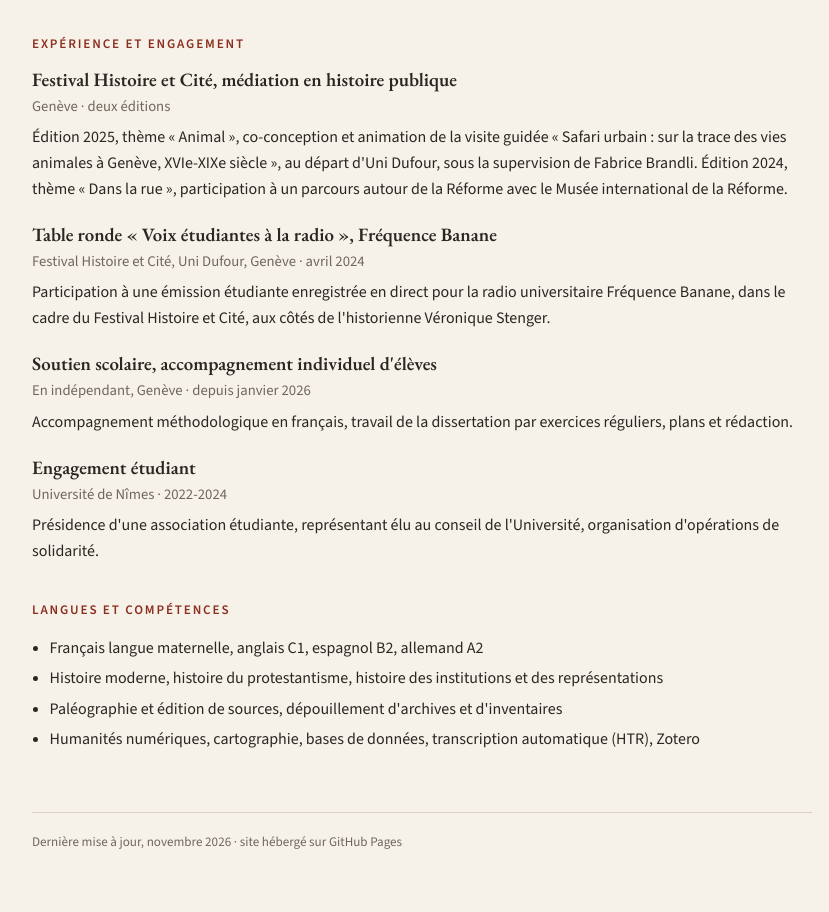
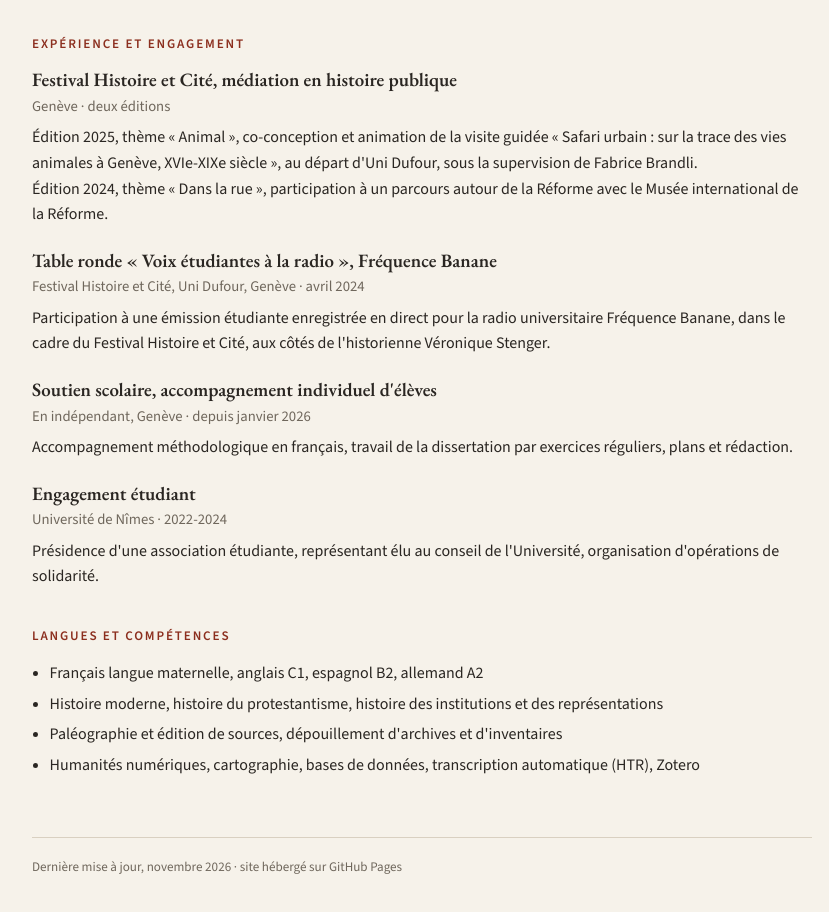
Before and after one commit to remypalatan/remypalatan.github.io, a plain HTML site: page index.html in a window 1280 px wide. Shown: the part 2008-2920 px from the top of the page, without its empty margins (218-1047 px from the left). Drawn offline with nearby package versions, Linux system fonts and the light colour scheme.

Commit message:
Improve readability of event descriptions in index.htmlSeparer les deux editions du festival en deux paragraphes
Split the description of the 2025 and 2024 editions into separate paragraphs for better readability.

```diff
--- a/index.html
+++ b/index.html
@@ -156,7 +156,7 @@
     <div class="item">
       <h3>Festival Histoire et Cité, médiation en histoire publique</h3>
       <p class="meta">Genève · deux éditions</p>
-      <p>Édition 2025, thème « Animal », co-conception et animation de la visite guidée « Safari urbain : sur la trace des vies animales à Genève, XVIe-XIXe siècle », au départ d'Uni Dufour, sous la supervision de Fabrice Brandli. Édition 2024, thème « Dans la rue », participation à un parcours autour de la Réforme avec le Musée international de la Réforme.</p>
+      <p>Édition 2025, thème « Animal », co-conception et animation de la visite guidée « Safari urbain : sur la trace des vies animales à Genève, XVIe-XIXe siècle », au départ d'Uni Dufour, sous la supervision de Fabrice Brandli.</p> <p>Édition 2024, thème « Dans la rue », participation à un parcours autour de la Réforme avec le Musée international de la Réforme.</p>
     </div>
     <div class="item">
       <h3>Table ronde « Voix étudiantes à la radio », Fréquence Banane</h3>
```
